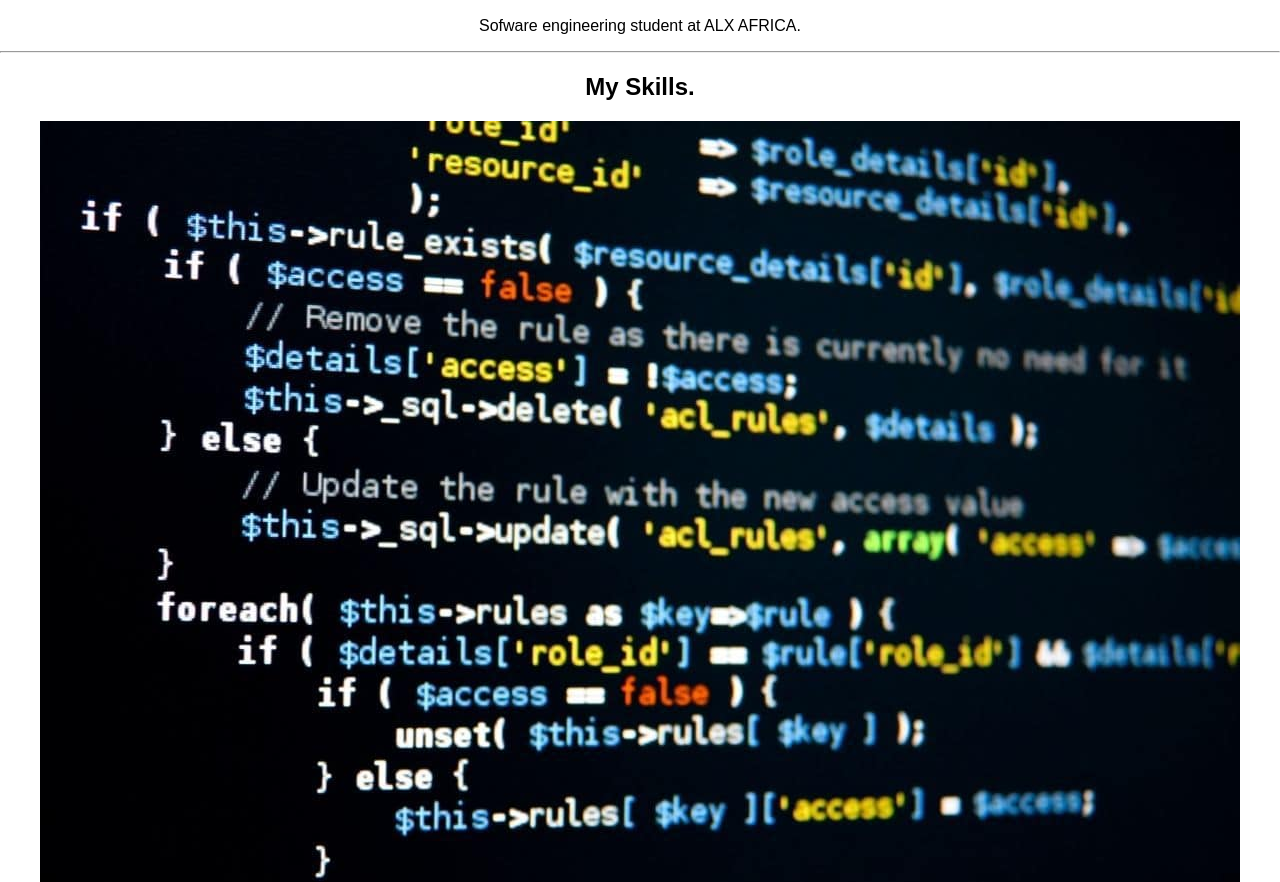
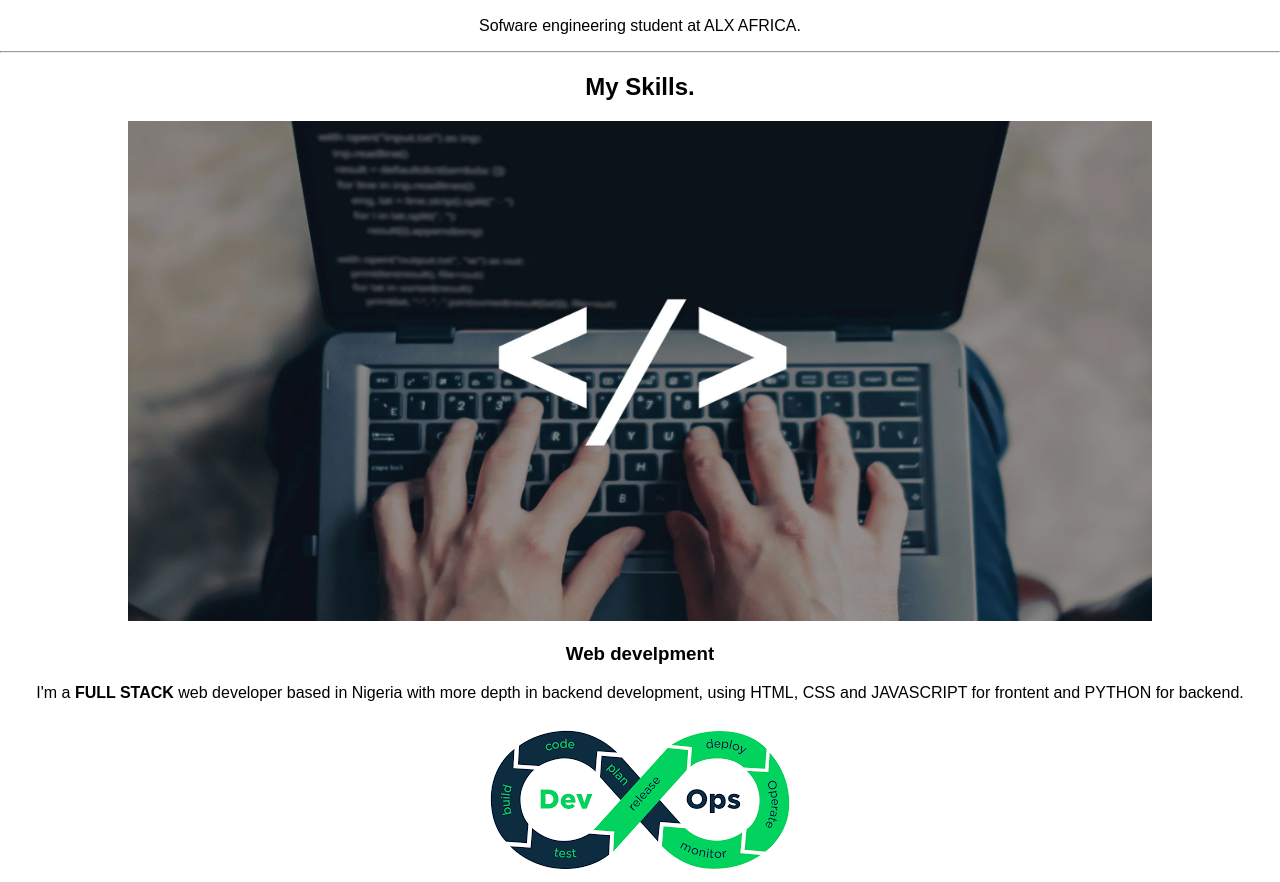
Before and after one commit to Emmaobi7/cv, a plain HTML site: page css-mysite/index.html in a window 1280 px wide. Shown: the part 1065-1947 px from the top of the page. Drawn offline with Linux system fonts and the light colour scheme.

Commit message:
Add files via upload

```diff
--- a/css-mysite/css/styles.css
+++ b/css-mysite/css/styles.css
@@ -22,3 +22,8 @@ h1 {
     position: relative;
     left: 200px;
 }
+
+.top-skill {
+    width: 80%;
+    height: 500px;
+}
--- a/css-mysite/index.html
+++ b/css-mysite/index.html
@@ -30,7 +30,7 @@
         <div class="skills">
         <h2>My Skills.</h2>
         <div class="skill-row">
-            <img class="" src="imagees/skill.jpg" alt="skill-img">
+            <img class="top-skill" src="imagees/skill5.webp" alt="skill-img">
             <h3>Web develpment</h3>
             <p>I'm a <STRONG>FULL STACK</STRONG> web developer based in Nigeria with more depth in backend development, using HTML, CSS and JAVASCRIPT for frontent and PYTHON for backend.</p>
         </div>
```
Also changed, not shown: css-mysite/imagees/skill3.jpg (added), css-mysite/imagees/skill4.jpg (added), css-mysite/imagees/skill5.webp (added).
